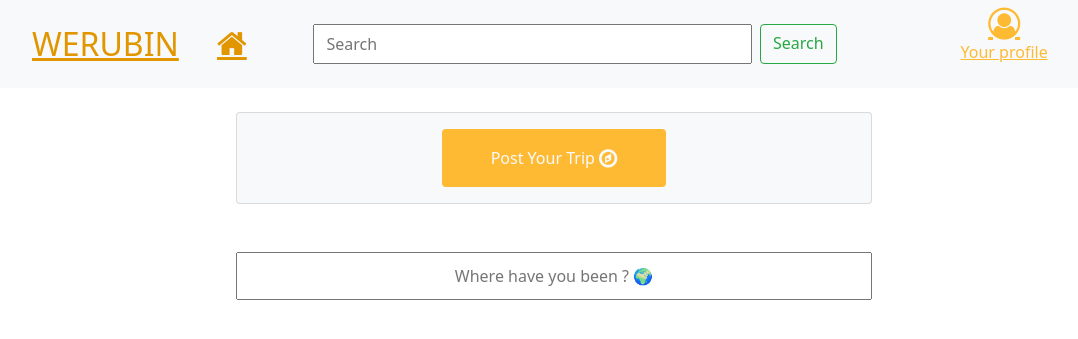
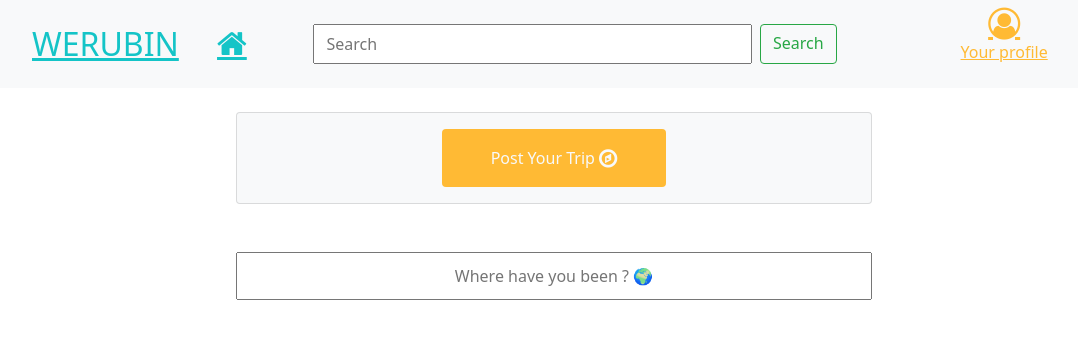
Before and after one commit to yishyu/Werubin, a Django app: page /users/profile/ in a window 1280 px wide, with the pointer over the restyled element. Shown: the top 339 px of the page, without its empty margins (86-1164 px from the left). Run offline with Django 4.2, Linux system fonts and the light colour scheme; the visitor is signed in with stand-in values (Sample User, id 1); some libraries are stand-ins or nearby versions.

Commit message:
[Upd] Changed link hover color

```diff
--- a/werubin/assets/css/main.css
+++ b/werubin/assets/css/main.css
@@ -19,6 +19,7 @@ a{
 }
 a:hover{
     text-decoration: underline;
+    color:#14c4c7 !important
 }
 
 .yellow-link{
```
